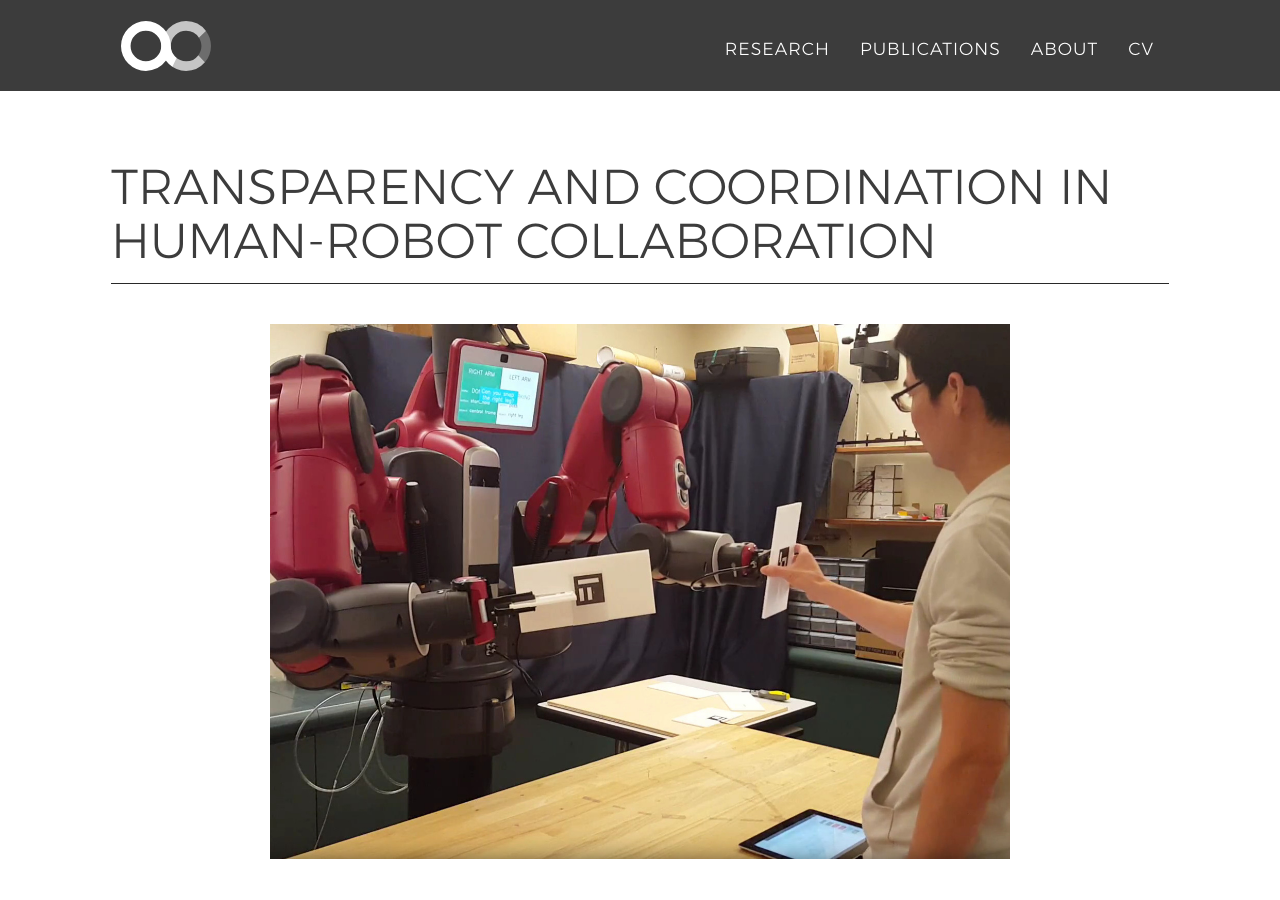
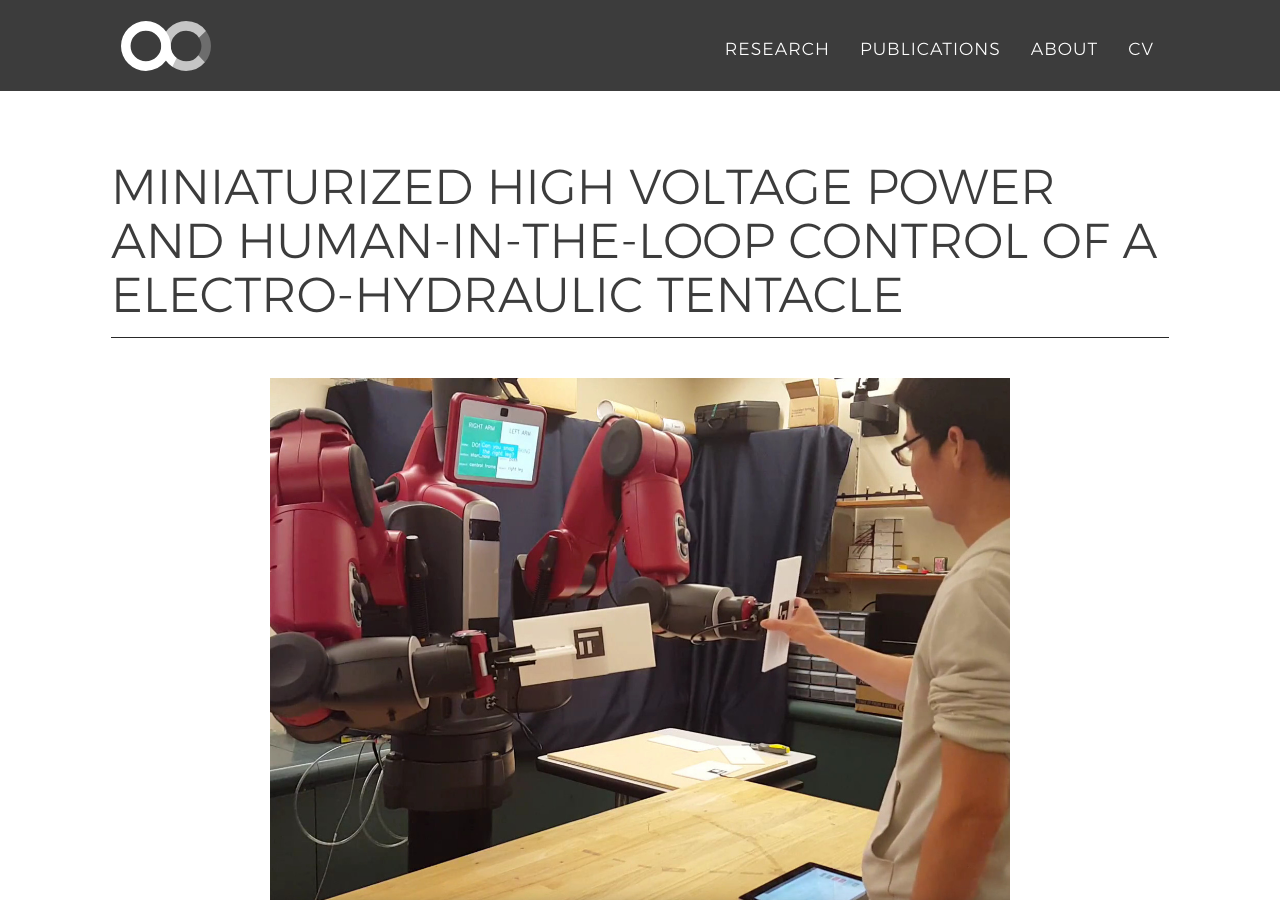
Before and after one commit to KhoiDLy/KhoiDLy.github.io, a Jekyll site: the page built from _posts/research/Embedded power and sensor design/2017-05-01-BaxterRoleAssignment.md, in a window 1280 px wide and 900 px high. Built offline with Jekyll 4.4.1, drawn with Linux system fonts in a browser that asks for light colours; nearby versions of some CDN libraries; some web fonts are replaced.

Commit message:
Update 2017-05-01-BaxterRoleAssignment.md

```diff
--- a/_posts/research/Embedded power and sensor design/2017-05-01-BaxterRoleAssignment.md
+++ b/_posts/research/Embedded power and sensor design/2017-05-01-BaxterRoleAssignment.md
@@ -1,5 +1,5 @@
 ---
-title: Transparency and Coordination in Human-Robot Collaboration
+title: Miniaturized high voltage power and human-in-the-loop control of a electro-hydraulic tentacle
 link: https://github.com/scazlab/baxter_collaboration
 link-alt: GitHub repository
 img: BaxterRoleAssignment.jpg
```
